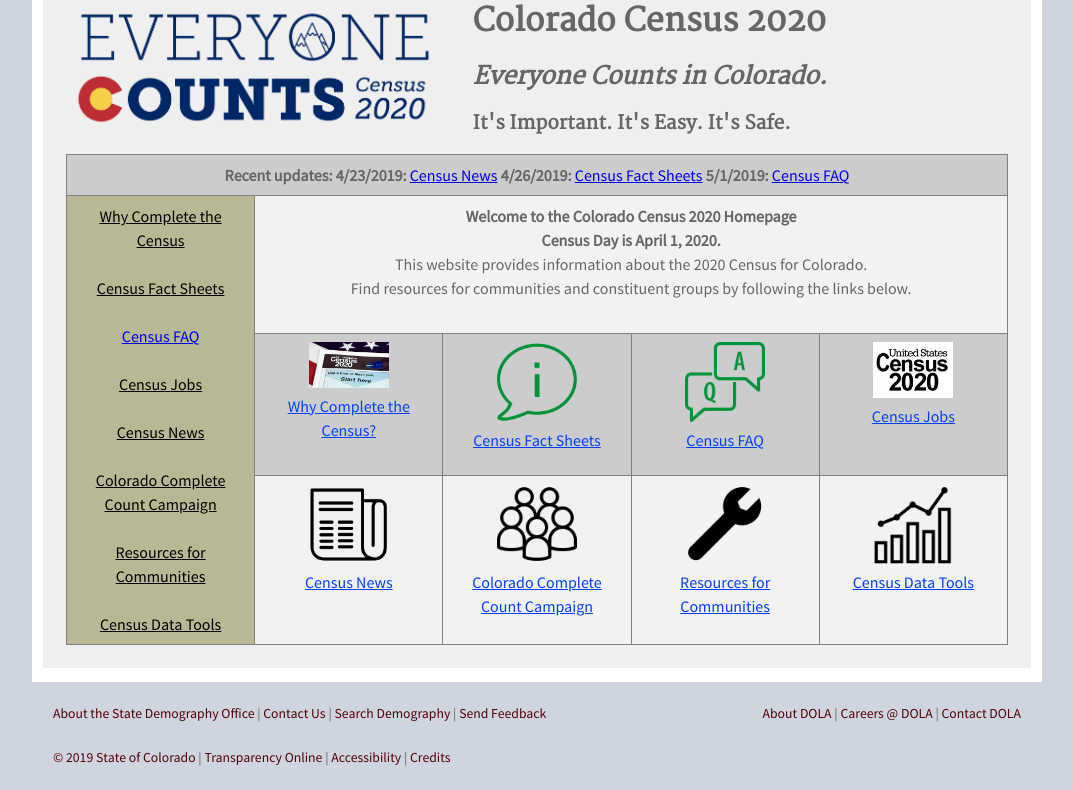
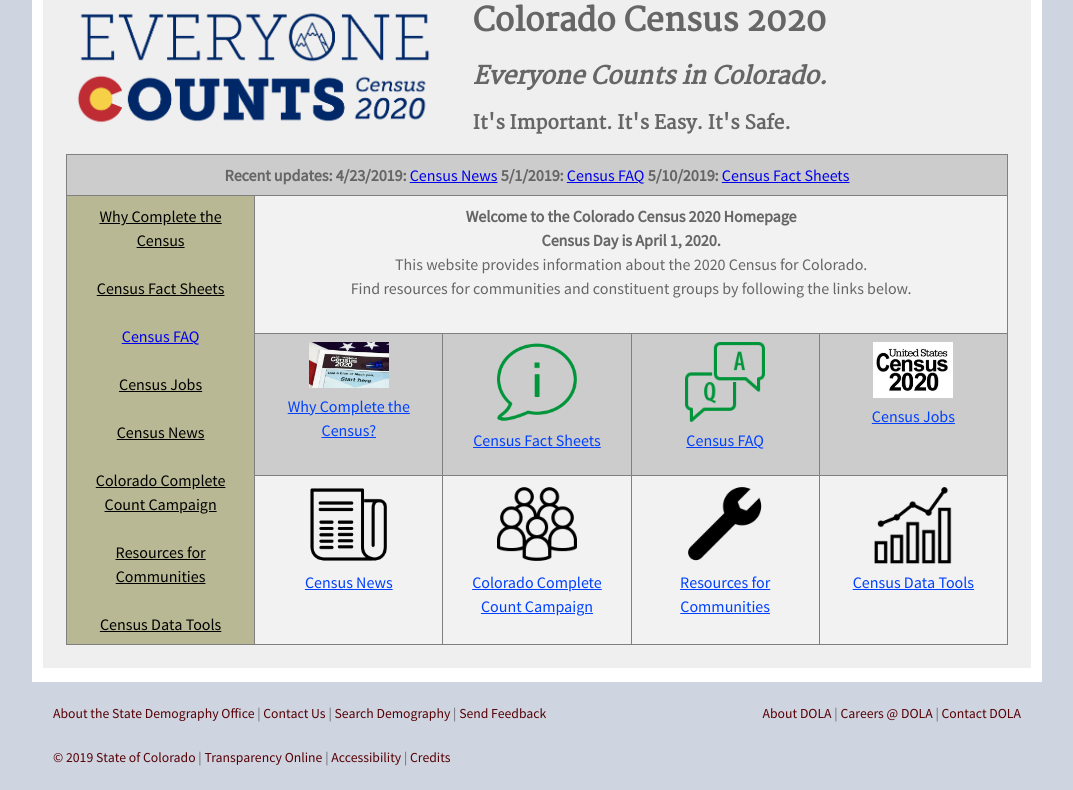
Before and after one commit to TBleess/Website_New, a Jekyll site: the page built from pages/5_CensusACS/census_2020_main.html, in a window 1280 px wide. Shown: the part 961-1751 px from the top of the page, without its empty margins (103-1176 px from the left). Built offline with Jekyll 4.4.1, drawn with Linux system fonts in a browser that asks for light colours.

Commit message:
Update census_2020_main.html

```diff
--- a/pages/5_CensusACS/census_2020_main.html
+++ b/pages/5_CensusACS/census_2020_main.html
@@ -69,8 +69,8 @@
 		<td align="left" colspan="5" >
 			<b>Recent updates:</b>
 			<b>4/23/2019:</b>  <a href='https://demography.dola.colorado.gov/census-acs/2020-news/'> Census News</a>
-			<b>4/26/2019:</b> <a href='https://demography.dola.colorado.gov/census-acs/2020-factsheets/'>Census Fact Sheets</a>
 			<b>5/1/2019:</b> <a href='https://demography.dola.colorado.gov/census-acs/2020-faq/'>Census FAQ</a>
+			<b>5/10/2019:</b> <a href='https://demography.dola.colorado.gov/census-acs/2020-factsheets/'>Census Fact Sheets</a>
 		</td>
                 </tr>
 		<tr>
```
